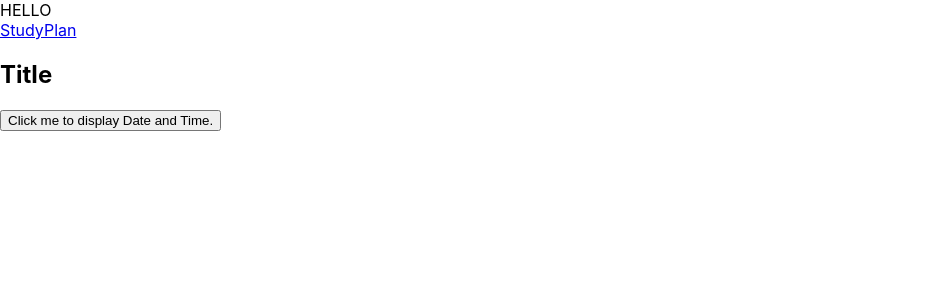
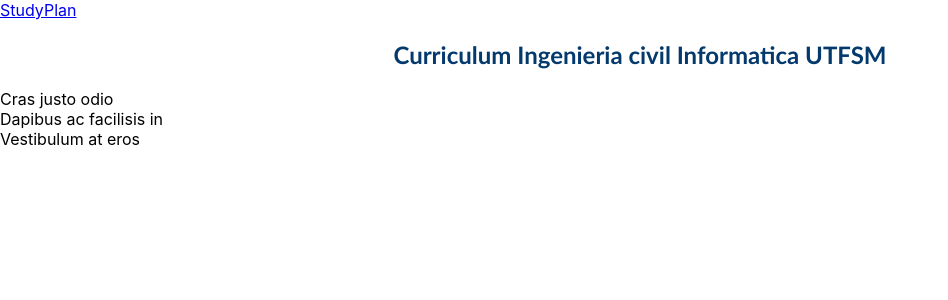
Before and after one commit to ClaudiaHazard/informaticsCurriculum, a React (Create React App) app in the folder curriculum/: page /#/ in a window 1280 px wide. Shown: the top 300 px of the page, without its empty margins (0-948 px from the left). Built offline with nearby package versions, Linux system fonts and the light colour scheme.

Commit message:
add title and list

```diff
--- a/curriculum/package.json
+++ b/curriculum/package.json
@@ -2,14 +2,18 @@
   "name": "curriculum",
   "version": "0.1.0",
   "homepage": "https://claudiahazard.github.io",
-  "proxy":"http://localhost:5000",
+  "proxy": "http://localhost:5000",
   "private": true,
   "dependencies": {
     "@testing-library/jest-dom": "^5.17.0",
     "@testing-library/react": "^13.4.0",
     "@testing-library/user-event": "^13.5.0",
     "react": "^18.2.0",
+    "react-bootstrap": "^2.9.1",
     "react-dom": "^18.2.0",
+    "react-native": "^0.72.6",
+    "react-native-elements": "^3.4.3",
+    "react-native-web": "^0.19.9",
     "react-router-dom": "^6.17.0",
     "react-scripts": "5.0.1",
     "web-vitals": "^2.1.4"
--- a/curriculum/src/App.js
+++ b/curriculum/src/App.js
@@ -6,7 +6,6 @@
 function App() {
   return (
     <>
-    HELLO
       <Navbar />
       <Routes>
         <Route path="/" element={<StudyPlan />} />
--- a/curriculum/src/routes/StudyPlan.js
+++ b/curriculum/src/routes/StudyPlan.js
@@ -1,12 +1,19 @@
-
+import styles from './style.module.css'
+import React from 'react';
+import Card from 'react-bootstrap/Card';
+import ListGroup from 'react-bootstrap/ListGroup';
 
 const StudyPlan =()=> {
   return (
     <>
-    <h2>Title</h2>
-    <button type="button"
-    onclick="document.getElementById('demo').innerHTML = Date()">
-    Click me to display Date and Time.</button>
+    <h2 className={styles.h2} >Curriculum Ingenieria civil Informatica UTFSM</h2>
+    <Card style={{ width: '18rem' }}>
+      <ListGroup variant="flush">
+        <ListGroup.Item>Cras justo odio</ListGroup.Item>
+        <ListGroup.Item>Dapibus ac facilisis in</ListGroup.Item>
+        <ListGroup.Item>Vestibulum at eros</ListGroup.Item>
+      </ListGroup>
+    </Card>
     </>
   );
 }
--- /dev/null
+++ b/curriculum/src/routes/style.module.css
@@ -0,0 +1,5 @@
+.h2 {
+    color: #03396c;
+    font-family: 'Trebuchet MS', sans-serif;
+    text-align: center;
+  }
```
Also changed, not shown: 2 other files (tests, documents, lock files or other folders).
